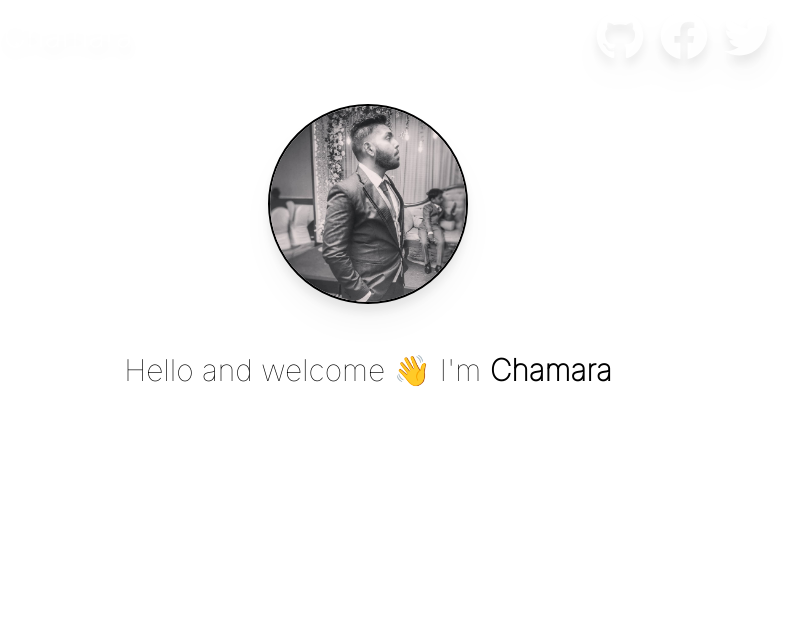
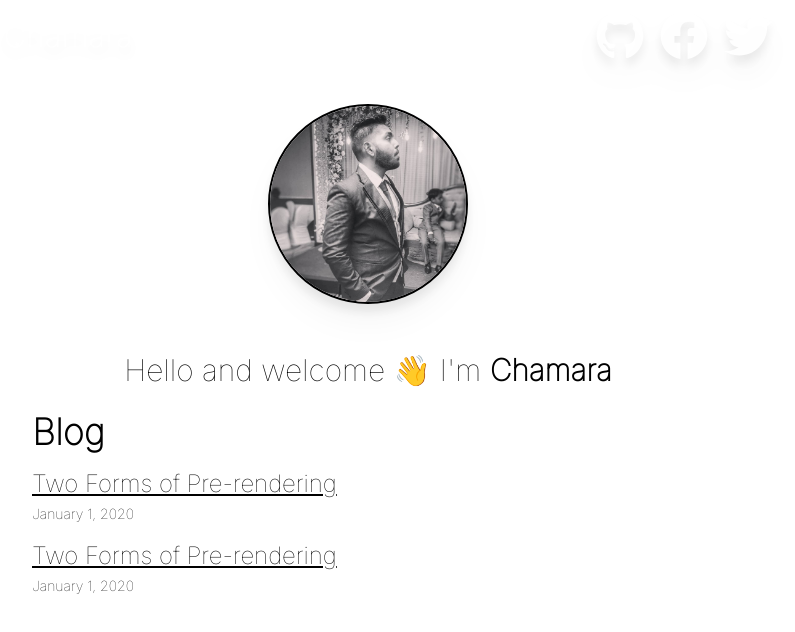
Before and after one commit to ccweerasinghe1994/blog, a Next.js app: page / in a window 1280 px wide. Shown: the top 632 px of the page, without its empty margins (272-1067 px from the left). Built offline with nearby package versions, Linux system fonts and the light colour scheme.

Commit message:
adding posts

```diff
--- /dev/null
+++ b/app/components/Post.tsx
@@ -0,0 +1,26 @@
+import getFormattedDate from '@/lib/getFormatedDate';
+import type { NextPage } from 'next';
+import Link from 'next/link';
+
+type Props = {
+	post: BlogPostT;
+};
+
+const Post: NextPage<Props> = ({ post }) => {
+	const { date, id, title } = post;
+	const formattedDate = getFormattedDate(date);
+	return (
+		<li className="mt-4 text-2xl dark:text-white/90">
+			<Link
+				className="underline hover:text-black/70 dark:hover:text-white"
+				href={`/posts/${id}`}
+			>
+				{title}
+			</Link>
+			<br />
+			<p className="mt-1 text-sm">{formattedDate}</p>
+		</li>
+	);
+};
+
+export default Post;
--- /dev/null
+++ b/app/components/Posts.tsx
@@ -0,0 +1,17 @@
+import { getSortedPostsData } from '@/lib/posts';
+import Post from './Post';
+
+const Posts = () => {
+	const posts = getSortedPostsData();
+	return (
+		<section className="mt-6 mx-auto max-w-2xl ">
+			<h2 className="text-4xl font-bold dark:text-white/90">Blog</h2>
+			<ul className="w-full">
+				{posts.map((post) => (
+					<Post key={post.id} post={post} />
+				))}
+			</ul>
+		</section>
+	);
+};
+export default Posts;
--- a/app/page.tsx
+++ b/app/page.tsx
@@ -1,4 +1,4 @@
-import Image from 'next/image';
+import Posts from './components/Posts';
 
 export default function Home() {
 	return (
@@ -9,6 +9,7 @@ export default function Home() {
 					I&apos;m <span className="font-bold">Chamara</span>
 				</span>
 			</p>
+			<Posts />
 		</main>
 	);
 }
--- /dev/null
+++ b/app/posts/[postId]/not-found.tsx
@@ -0,0 +1,7 @@
+export default function notFound() {
+	return (
+		<div className="text-white font-bold text-4xl text-center mt-10">
+			404 - Post Not Found
+		</div>
+	);
+}
--- /dev/null
+++ b/app/posts/[postId]/page.tsx
@@ -0,0 +1,56 @@
+import getFormattedDate from '@/lib/getFormatedDate';
+import { getSortedPostsData, getPostById } from '@/lib/posts';
+import { get } from 'http';
+import Link from 'next/link';
+import { notFound } from 'next/navigation';
+
+type Props = {
+	params: {
+		postId: string;
+	};
+};
+
+export function generateMetadata({ params }: Props) {
+	const posts = getSortedPostsData();
+	const postID = params.postId;
+	const post = posts.find((item) => item.id === postID);
+	if (!post) {
+		return {
+			title: 'Post Not Found'
+		};
+	}
+
+	return {
+		title: post.title
+	};
+}
+
+export default async function PostPage({ params }: Props) {
+	const posts = getSortedPostsData();
+	const postID = params.postId;
+
+	if (!posts.find((item) => item.id === postID)) {
+		return notFound();
+	}
+
+	const { contentHtml, date, id, title } = await getPostById(postID);
+
+	const pubDate = getFormattedDate(date);
+
+	return (
+		<main className="px-6 prose prose-xl prose-slate dark:prose-invert mx-auto">
+			<h1 className="text-3xl mt-4 mb-0">{title}</h1>
+			<p className="mt-0"> {pubDate}</p>
+			<article>
+				<section
+					dangerouslySetInnerHTML={{
+						__html: contentHtml
+					}}
+				></section>
+				<p>
+					<Link href="/">Back To Home</Link>
+				</p>
+			</article>
+		</main>
+	);
+}
--- /dev/null
+++ b/blogPosts/pre-rendering.md
@@ -0,0 +1,10 @@
+---
+title: Two Forms of Pre-rendering
+date: '2020-01-01'
+---
+
+
+Next has two forms of pre-rendering: **Static Generation** and **Server-side Rendering**. The difference is in **when** it generates the HTML for a page.
+
+- **Static Generation** is the pre-rendering method that generates the HTML at **build time**. The pre-rendered HTML is then **reused** on each request.
+- **Server-side Rendering** is the pre-rendering method that generates the HTML on **each request**.
--- /dev/null
+++ b/blogPosts/ssg.md
@@ -0,0 +1,10 @@
+---
+title: Two Forms of Pre-rendering
+date: '2020-01-01'
+---
+
+
+Next has two forms of pre-rendering: **Static Generation** and **Server-side Rendering**. The difference is in **when** it generates the HTML for a page.
+
+- **Static Generation** is the pre-rendering method that generates the HTML at **build time**. The pre-rendered HTML is then **reused** on each request.
+- **Server-side Rendering** is the pre-rendering method that generates the HTML on **each request**.
--- /dev/null
+++ b/lib/getFormatedDate.tsx
@@ -0,0 +1,5 @@
+export default function getFormattedDate(date: string) {
+	return new Intl.DateTimeFormat('en-US', { dateStyle: 'long' }).format(
+		new Date(date)
+	);
+}
--- /dev/null
+++ b/lib/posts.tsx
@@ -0,0 +1,49 @@
+import path from 'path';
+import fs from 'fs';
+import matter from 'gray-matter';
+import { remark } from 'remark';
+import html from 'remark-html';
+
+const postsDirectory = path.join(process.cwd(), 'blogPosts');
+
+export function getSortedPostsData() {
+	const fileNames = fs.readdirSync(postsDirectory);
+	const allPostsData = fileNames.map((fileName) => {
+		const id = fileName.replace(/\.md$/, '');
+		const fullPath = path.join(postsDirectory, fileName);
+		const fileContents = fs.readFileSync(fullPath, 'utf8');
+		const matterResult = matter(fileContents);
+
+		const blogPost: BlogPostT = {
+			id,
+			title: matterResult.data.title,
+			date: matterResult.data.date
+		};
+
+		return blogPost;
+	});
+	return allPostsData.sort((a, b) => {
+		if (a.date < b.date) {
+			return 1;
+		} else {
+			return -1;
+		}
+	});
+}
+
+export async function getPostById(id: string) {
+	const fullPath = path.join(postsDirectory, `${id}.md`);
+	const fileContents = fs.readFileSync(fullPath, 'utf8');
+	const matterResult = matter(fileContents);
+
+	const processContent = await remark().use(html).process(matterResult.content);
+	const contentHtml = processContent.toString();
+	const blogPost: BlogPostT & { contentHtml: string } = {
+		id,
+		title: matterResult.data.title,
+		date: matterResult.data.date,
+		contentHtml
+	};
+
+	return blogPost;
+}
--- a/package.json
+++ b/package.json
@@ -21,6 +21,8 @@
     "react": "18.2.0",
     "react-dom": "18.2.0",
     "react-icons": "^4.8.0",
+    "remark": "^14.0.3",
+    "remark-html": "^15.0.2",
     "tailwindcss": "3.3.2",
     "typescript": "5.0.4"
   },
--- /dev/null
+++ b/types.d.ts
@@ -0,0 +1,5 @@
+type BlogPostT = {
+	id: string;
+	title: string;
+	date: string;
+};
```
Also changed, not shown: 1 other file (tests, documents, lock files or other folders).
